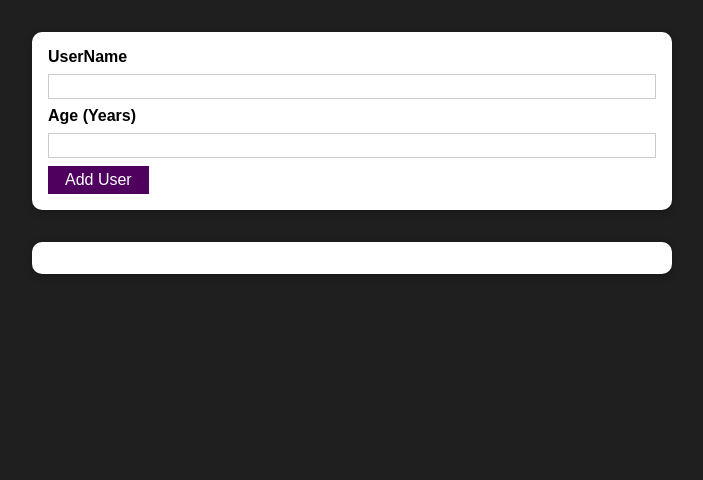
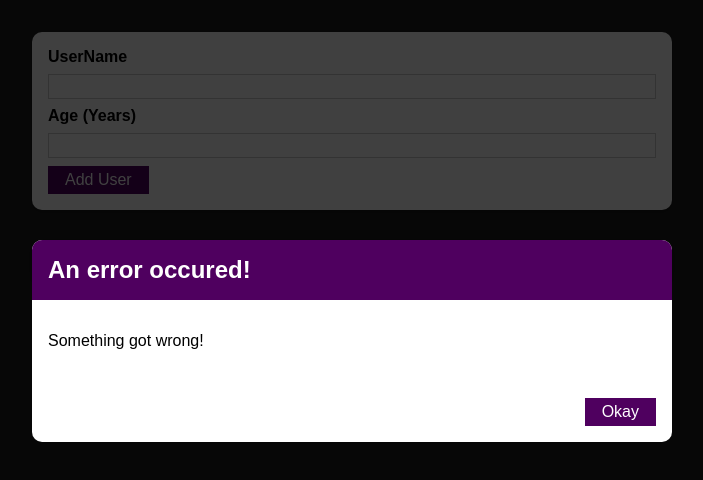
Before and after one commit to unimarta/react-adding-fictional-users-list-, a React (Create React App) app: page / in a window 1280 px wide. Shown: the top 480 px of the page, without its empty margins (288-991 px from the left). Built offline with nearby package versions, Linux system fonts and the light colour scheme.

Commit message:
Added error modal

```diff
--- /dev/null
+++ b/src/components/UI/ErrorModal.js
@@ -0,0 +1,23 @@
+import React from "react";
+import Card from "./Card";
+import Button from "./Button";
+import classes from "./ErrorModal.module.css";
+const ErrorModal = (props) => {
+  return (
+    <div>
+      <div className={classes.backdrop} />
+      <Card className={classes.modal}>
+        <header className={classes.header}>
+          <h2>{props.title}</h2>
+        </header>
+        <div className={classes.content}>
+          <p>{props.message}</p>
+        </div>
+        <footer className={classes.actions}>
+          <Button>Okay</Button>
+        </footer>
+      </Card>
+    </div>
+  );
+};
+export default ErrorModal;
--- /dev/null
+++ b/src/components/UI/ErrorModal.module.css
@@ -0,0 +1,45 @@
+.backdrop {
+  position: fixed;
+  top: 0;
+  left: 0;
+  width: 100%;
+  height: 100vh;
+  z-index: 10;
+  background: rgba(0, 0, 0, 0.75);
+}
+
+.modal {
+  position: fixed;
+  top: 30vh;
+  left: 10%;
+  width: 80%;
+  z-index: 100;
+  overflow: hidden;
+}
+
+.header {
+  background: #4f005f;
+  padding: 1rem;
+}
+
+.header h2 {
+  margin: 0;
+  color: white;
+}
+
+.content {
+  padding: 1rem;
+}
+
+.actions {
+  padding: 1rem;
+  display: flex;
+  justify-content: flex-end;
+}
+
+@media (min-width: 768px) {
+  .modal {
+    left: calc(50% - 20rem);
+    width: 40rem;
+  }
+}
--- a/src/components/Users/AddUser.js
+++ b/src/components/Users/AddUser.js
@@ -1,6 +1,7 @@
 import React, { useState } from "react";
 import Card from "../UI/Card";
 import Button from "../UI/Button";
+import ErrorModal from "../UI/ErrorModal";
 import classes from "./AddUser.module.css";
 
 const AddUser = (props) => {
@@ -26,6 +27,8 @@ const AddUser = (props) => {
     setEnteredAge(event.target.value);
   };
   return (
+    <div>
+      <ErrorModal title="An error occured!" message="Something got wrong!" />
       <Card className={classes.input}>
         <form onSubmit={addUserHandler}>
           <label htmlFor="username">UserName</label>
@@ -45,6 +48,7 @@ const AddUser = (props) => {
           <Button type="submit">Add User</Button>
         </form>
       </Card>
+    </div>
   );
 };
 export default AddUser;
```
Lines whose indentation alone changed are shown as unchanged.
